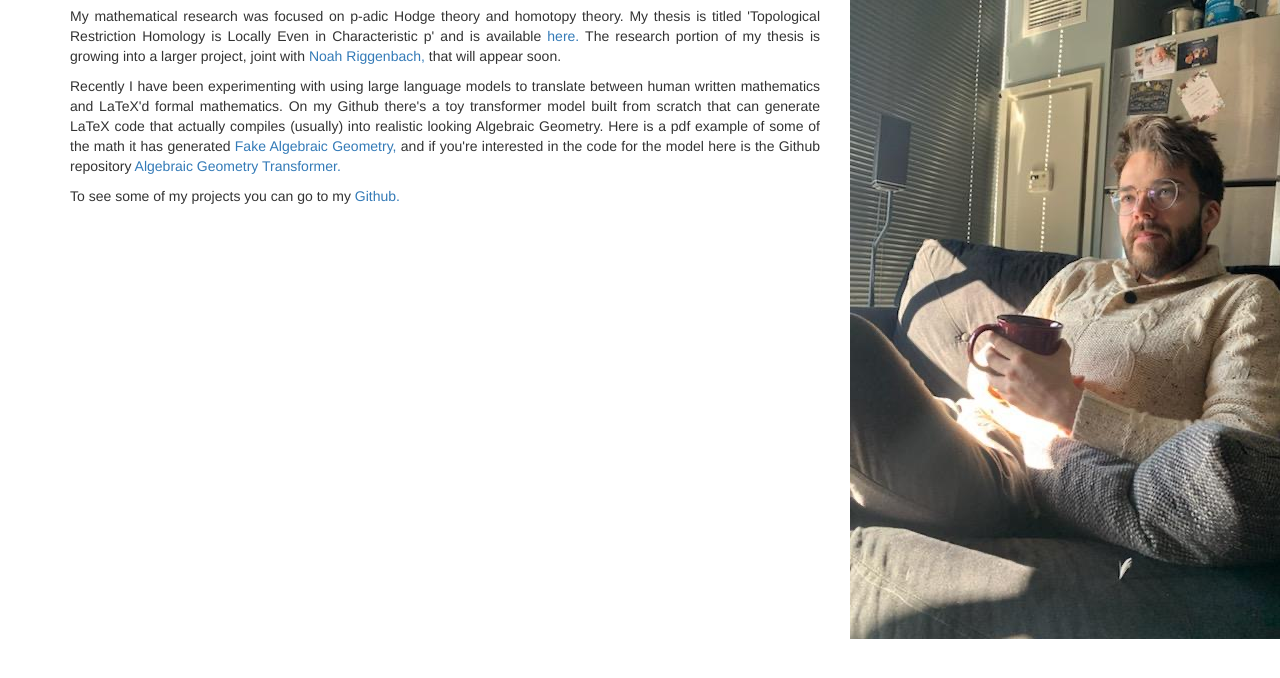
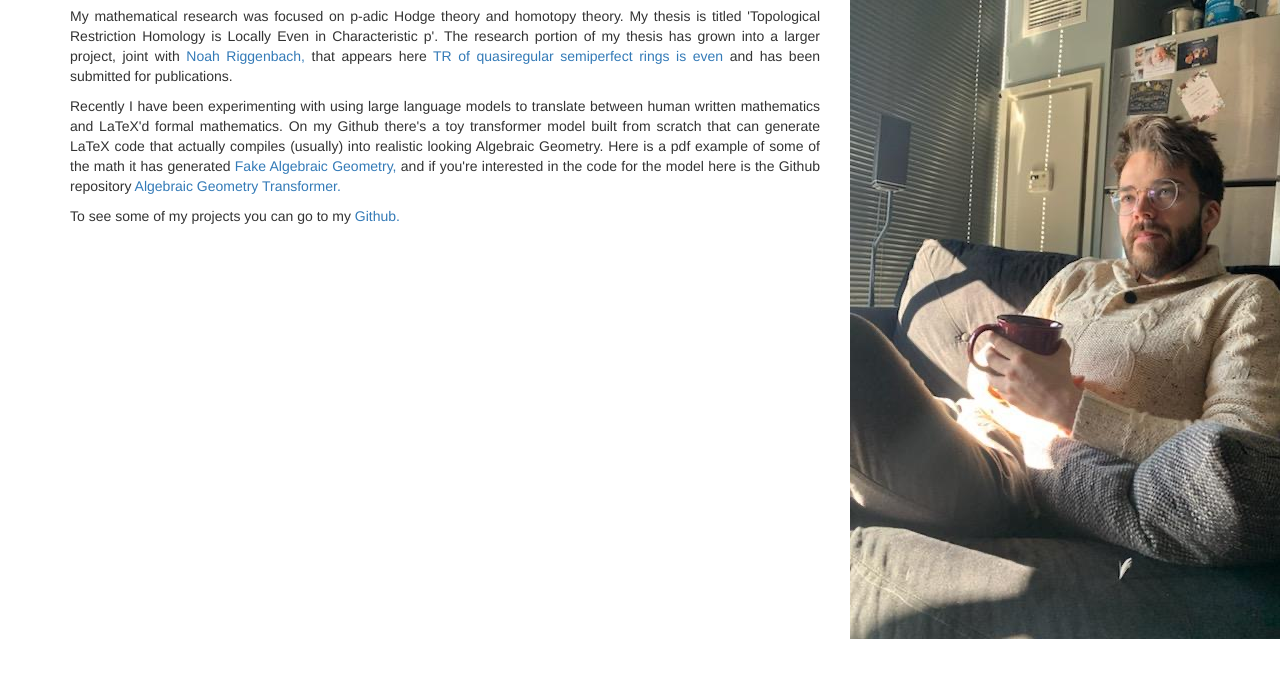
Before and after one commit to ufabao/ufabao.github.io, a plain HTML site: page index.html in a window 1280 px wide. Shown: the part 158-836 px from the top of the page. Drawn offline with nearby package versions, Linux system fonts and the light colour scheme.

Commit message:
Update index.html

```diff
--- a/index.html
+++ b/index.html
@@ -49,7 +49,7 @@
                 <div style="margin-top:3%; text-align:justify;">
           <p>I am a machine learning researcher and mathematician. I received my Ph.D in Mathematics from Northwestern University in 2023, advised by  <a href="https://antieau.github.io/">Ben Antieau.</a> </p>
 
-          <p>My mathematical research was focused on p-adic Hodge theory and homotopy theory. My thesis is titled 'Topological Restriction Homology is Locally Even in Characteristic p' and is available <a href="thesis.pdf">here.</a> The research portion of my thesis is growing into a larger project, joint with <a href="https://sites.google.com/view/riggenbachn">Noah Riggenbach,</a> that will appear soon.
+          <p>My mathematical research was focused on p-adic Hodge theory and homotopy theory. My thesis is titled 'Topological Restriction Homology is Locally Even in Characteristic p'. The research portion of my thesis has grown into a larger project, joint with <a href="https://sites.google.com/view/riggenbachn">Noah Riggenbach,</a> that appears here <a href="https://arxiv.org/abs/2308.13008">TR of quasiregular semiperfect rings is even</a> and has been submitted for publications.
            </p>
 
           <p>Recently I have been experimenting with using large language models to translate between human written mathematics and LaTeX'd formal mathematics. On my Github there's a toy transformer model built from scratch that can generate LaTeX code that actually compiles (usually) into realistic looking Algebraic Geometry. Here is a pdf example of some of the math it has generated <a href="output.pdf">Fake Algebraic Geometry,</a> and if you're interested in the code for the model here is the Github repository <a href="https://github.com/ufabao/Transformer">Algebraic Geometry Transformer.</a>  </p>
```
